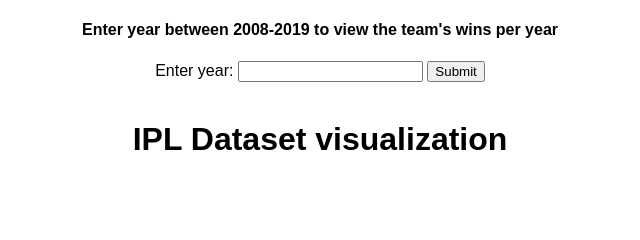
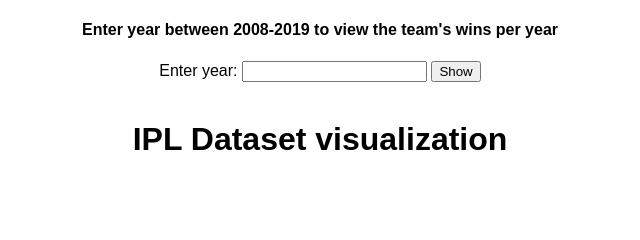
Before and after one commit to amrutha174/ipl2, a website: page public/index.html in a window 1280 px wide. Shown: the top 240 px of the page, 320-960 px from the left. Drawn offline with nearby package versions, Linux system fonts and the light colour scheme.

Commit message:
Update index.html

```diff
--- a/public/index.html
+++ b/public/index.html
@@ -18,7 +18,7 @@
     <center><h4>Enter year between 2008-2019 to view the team's wins per year</h4>
       <label for="year">Enter year:</label>
     <input type="text" id="year" name="year">
-    <button type="button" onclick="cusPlot();">Submit</button>
+    <button type="button" onclick="cusPlot();">Show</button>
     </br></br>
     <h1>IPL Dataset visualization</h1></center>
 
```
